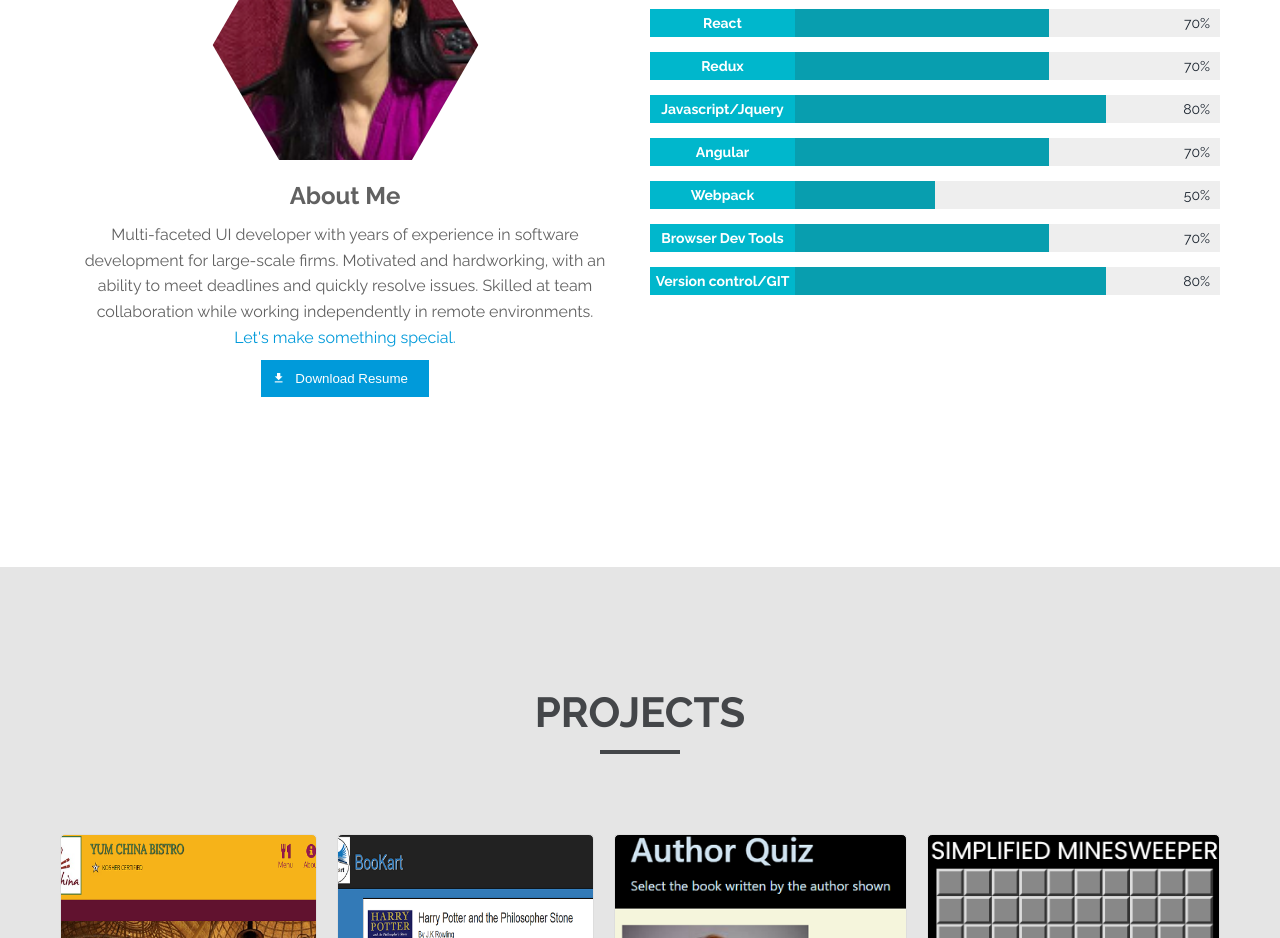
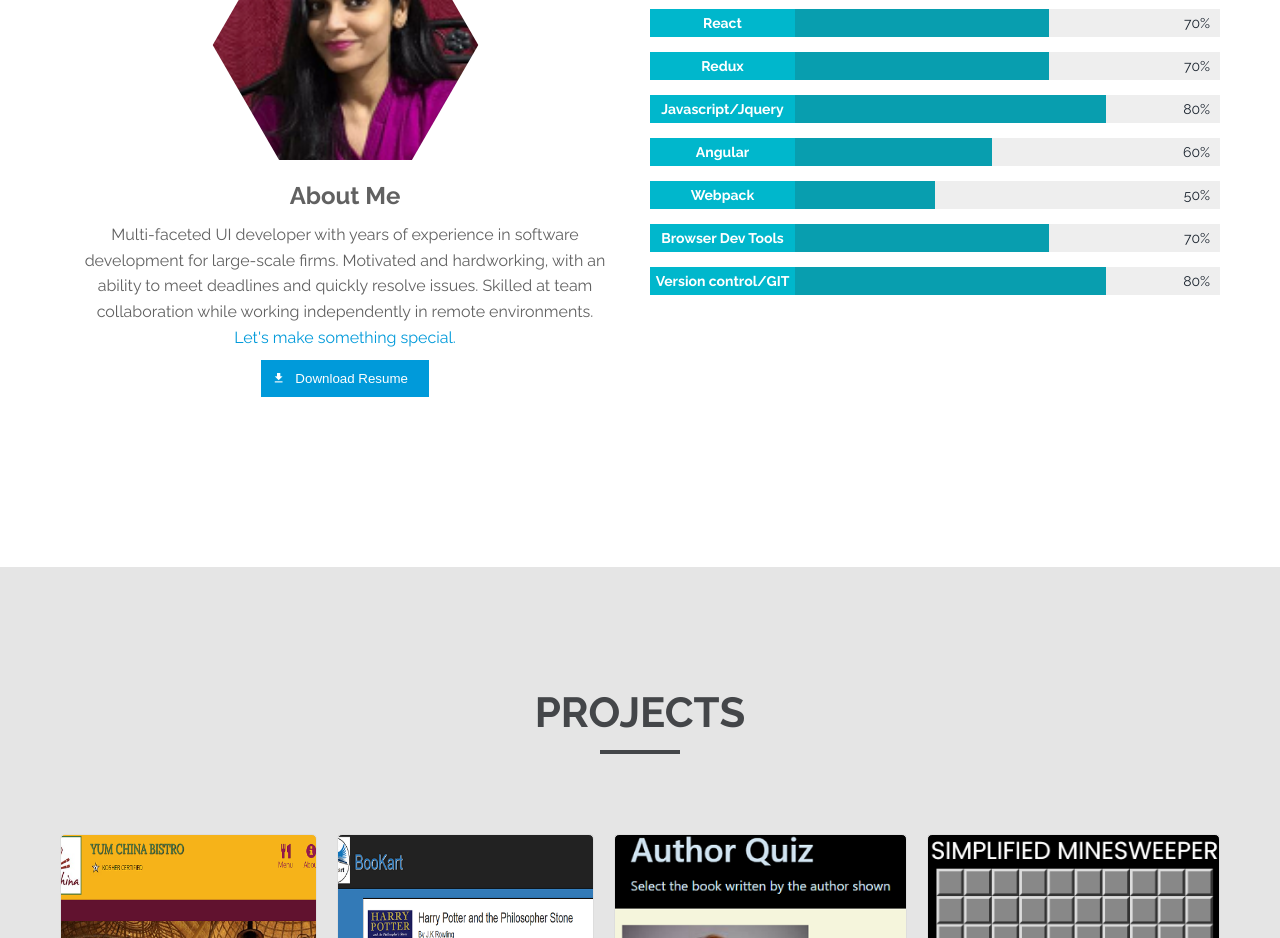
Before and after one commit to Smriti29/smriti29.github.io, a plain HTML site: page index.html in a window 1280 px wide. Shown: the part 1500-2438 px from the top of the page. Drawn offline with nearby package versions, Linux system fonts and the light colour scheme.

Commit message:
modification od skills

```diff
--- a/index.html
+++ b/index.html
@@ -163,10 +163,10 @@
                 <span>80%</span>
               </div>
               <div class="bar">
-                <div class="bar fill" style="width: 70%">
+                <div class="bar fill" style="width: 60%">
                   <div class="bar__tag">Angular</div>
                 </div>
-                <span>70%</span>
+                <span>60%</span>
               </div>
               <div class="bar">
                 <div class="bar fill" style="width: 50%">
```
